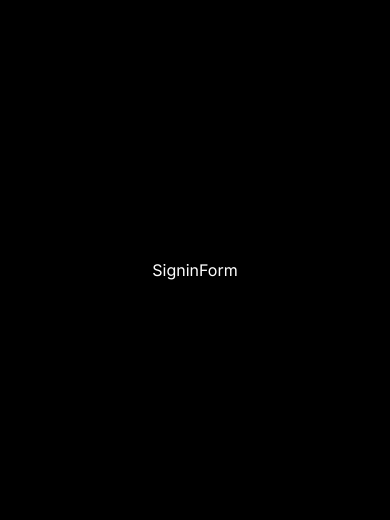
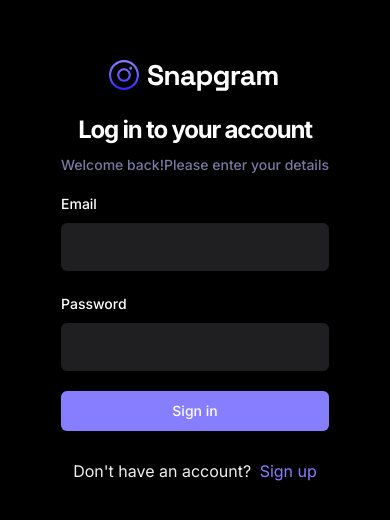
Before and after one commit to ali7haider/InstaVibe_Web_App, a React (Vite) app: page /sign-in in a window 390 px wide. Shown: the part 152-672 px from the top of the page. Built offline with nearby package versions, Linux system fonts and the light colour scheme; no server answers.

Commit message:
Log Out Logic Added

```diff
--- a/index.html
+++ b/index.html
@@ -2,7 +2,7 @@
 <html lang="en">
   <head>
     <meta charset="UTF-8" />
-    <link rel="icon" type="image/svg+xml" href="/public/assets/icons/favicon.ico" />
+    <link rel="icon" type="image/svg+xml" href="/assets/icons/favicon.ico" />
     <meta name="viewport" content="width=device-width, initial-scale=1.0" />
     <title>InstaVibe - A Social App</title>
   </head>
--- a/src/_auth/forms/SigninForm.tsx
+++ b/src/_auth/forms/SigninForm.tsx
@@ -1,7 +1,97 @@
+import { zodResolver } from "@hookform/resolvers/zod"
+import { Button } from "@/components/ui/button"
+import { useForm } from "react-hook-form"
+import { useToast } from "@/components/ui/use-toast";
+import { Form, FormControl, FormField, FormItem, FormLabel, FormMessage, } from "@/components/ui/form"
+import { Input } from "@/components/ui/input";
+import { SigninValidation } from "@/lib/validation";
+import { z } from "zod";
+import Loader from "@/components/shared/Loader";
+import { Link, useNavigate } from "react-router-dom";
+import { useSignInAccount } from "@/lib/react-query/queriesAndMutations";
+import { useUserContext } from "@/context/AuthContext";
 const SigninForm = () => {
-  return (
-    <div>SigninForm</div>
-  )
+    const { toast } = useToast();
+    const { checkAuthUser, isLoading: isUserLoading } = useUserContext();
+    const navigate = useNavigate();
+    const { mutateAsync: signInAccount} = useSignInAccount();
+
+    const form = useForm<z.infer<typeof SigninValidation>>({
+        resolver: zodResolver(SigninValidation),
+        defaultValues: {
+            email: '',
+            password: ''
+        },
+    })
+
+    async function onSubmit(values: z.infer<typeof SigninValidation>) {
+        const session = await signInAccount({
+            email: values.email,
+            password: values.password,
+        }
+        )
+        if (!session) {
+            toast({ title: "Something went wrong. Please login your new account", });
+            navigate("/sign-in");
+
+            return;
+        }
+        const isLoggedIn = await checkAuthUser();
+        if (isLoggedIn) {
+            form.reset();
+            navigate("/");
+        } else {
+            toast({ title: "Login failed. Please try again.", });
+            return;
+          }
+    }
+    return (
+        <Form {...form}>
+            <div className="sm:w-420 flex-center flex-col">
+                <img src="/assets/images/logo.svg" alt="logo" />
+                <h2 className="h3-bold md:h2-bold pt-5 sm:pt-12">Log in to your account</h2>
+                <p className="text-light-3 small-medium md:base-regular mt-2">Welcome back!Please enter your details</p>
+                <form onSubmit={form.handleSubmit(onSubmit)} className="flex flex-col gap-5 w-full mt-4 ">
+                    <FormField
+                        control={form.control}
+                        name="email"
+                        render={({ field }) => (
+                            <FormItem>
+                                <FormLabel>Email</FormLabel>
+                                <FormControl>
+                                    <Input type="text" className="shad-input" {...field} />
+                                </FormControl>
+                                <FormMessage />
+                            </FormItem>
+                        )}
+                    />
+                    <FormField
+                        control={form.control}
+                        name="password"
+                        render={({ field }) => (
+                            <FormItem>
+                                <FormLabel>Password</FormLabel>
+                                <FormControl>
+                                    <Input type="password" className="shad-input" {...field} />
+                                </FormControl>
+                                <FormMessage />
+                            </FormItem>
+                        )}
+                    />
+                    <Button type="submit" className="shad-button_primary">
+                        {isUserLoading ? (
+                            <div className="flex-center gap-2">
+                                <Loader /> Loading...
+                            </div>
+                        ) : "Sign in"}
+                    </Button>
+                    <p className="text-small-regular text-light-2 text-center mt-2">
+                        Don't have an account? <Link to="/sign-up" className="text-primary-500 text-small-semibold ml-1">Sign up</Link>
+                    </p>
+                </form>
+            </div>
+        </Form>
+    )
 }
 
 export default SigninForm
--- a/src/_root/RootLayout.tsx
+++ b/src/_root/RootLayout.tsx
@@ -1,7 +1,19 @@
+import Bottombar from "@/components/shared/Bottombar"
+import LeftSidebar from "@/components/shared/LeftSidebar"
+import Topbar from "@/components/shared/Topbar"
+import { Outlet } from "react-router-dom"
 
 const RootLayout = () => {
   return (
-    <div>RootLayout</div>
+    <div className="w-full md:flex">
+      <Topbar />
+      <LeftSidebar />
+      <section className="flex flex-1 h-full">
+        <Outlet />
+      </section>
+      <Bottombar />
+
+    </div>
   )
 }
 
--- /dev/null
+++ b/src/components/shared/Bottombar.tsx
@@ -0,0 +1,9 @@
+import React from 'react'
+
+const Bottombar = () => {
+  return (
+    <div>Bottombar</div>
+  )
+}
+
+export default Bottombar
--- /dev/null
+++ b/src/components/shared/LeftSidebar.tsx
@@ -0,0 +1,9 @@
+import React from 'react'
+
+const LeftSidebar = () => {
+  return (
+    <div>LeftSidebar</div>
+  )
+}
+
+export default LeftSidebar
--- /dev/null
+++ b/src/components/shared/Topbar.tsx
@@ -0,0 +1,48 @@
+import {Link,useNavigate} from 'react-router-dom'
+import { Button } from '../ui/button'
+import { useSignOutAccount } from '@/lib/react-query/queriesAndMutations'
+import { useEffect } from 'react';
+import { useUserContext } from '@/context/AuthContext';
+
+const Topbar = () => {
+    const navigate = useNavigate();
+    const { user } = useUserContext();
+    const { mutate: SignOut, isSuccess } = useSignOutAccount();
+
+    useEffect(() => {
+      if (isSuccess) navigate(0);
+    }, [isSuccess]);
+
+    return (
+        <section className="topbar">
+          <div className="flex-between py-4 px-5">
+            <Link to="/" className="flex gap-3 items-center">
+              <img
+                src="/assets/images/logo.svg"
+                alt="logo"
+                width={130}
+                height={325}
+              />
+            </Link>
+
+            <div className="flex gap-4">
+              <Button
+                variant="ghost"
+                className="shad-button_ghost"
+                onClick={() => SignOut()}>
+                <img src="/assets/icons/logout.svg" alt="logout" />
+              </Button>
+              <Link to={`/profile/${user.id}`} className="flex-center gap-3">
+                <img
+                  src={user.imageUrl || "/assets/icons/profile-placeholder.svg"}
+                  alt="profile"
+                  className="h-8 w-8 rounded-full"
+                />
+              </Link>
+            </div>
+          </div>
+        </section>
+      );
+    };
+
+export default Topbar
--- a/src/context/AuthContext.tsx
+++ b/src/context/AuthContext.tsx
@@ -57,9 +57,9 @@
   useEffect(() => {
     const cookieFallback = localStorage.getItem("cookieFallback");
     console.log('cookie',cookieFallback);
-    // cookieFallback === null
+    //
     if (
-      cookieFallback === '[]'
+      cookieFallback === '[]' || cookieFallback === null
       )
       {
       navigate("/sign-in");
--- a/src/lib/appwrite/api.ts
+++ b/src/lib/appwrite/api.ts
@@ -56,6 +56,15 @@
 
     }
 }
+export async function signOutAccount() {
+    try {
+      const session = await account.deleteSession("current");
+
+      return session;
+    } catch (error) {
+      console.log(error);
+    }
+  }
 export async function getCurrentUser(){
     try {
         const currentAccount=await account.get();
--- a/src/lib/react-query/queriesAndMutations.ts
+++ b/src/lib/react-query/queriesAndMutations.ts
@@ -1,7 +1,7 @@
 import {
     useMutation,
   } from '@tanstack/react-query';
-import { createUserAccount, signInAccount } from '../appwrite/api';
+import { createUserAccount, signInAccount, signOutAccount } from '../appwrite/api';
 import { INewUser } from '@/types';
 
 
@@ -18,3 +18,8 @@
         })=>signInAccount(user)
     })
   }
+  export const useSignOutAccount=()=>{
+    return useMutation({
+        mutationFn:signOutAccount
+    });
+  }
--- a/src/lib/validation/index.ts
+++ b/src/lib/validation/index.ts
@@ -5,3 +5,8 @@
     email:z.string().email(),
     password:z.string().min(8,{message: 'Password must be atleast 8 characters.'})
   })
+
+  export const SigninValidation = z.object({
+    email:z.string().email(),
+    password:z.string().min(8,{message: 'Password must be atleast 8 characters.'})
+  })
```
